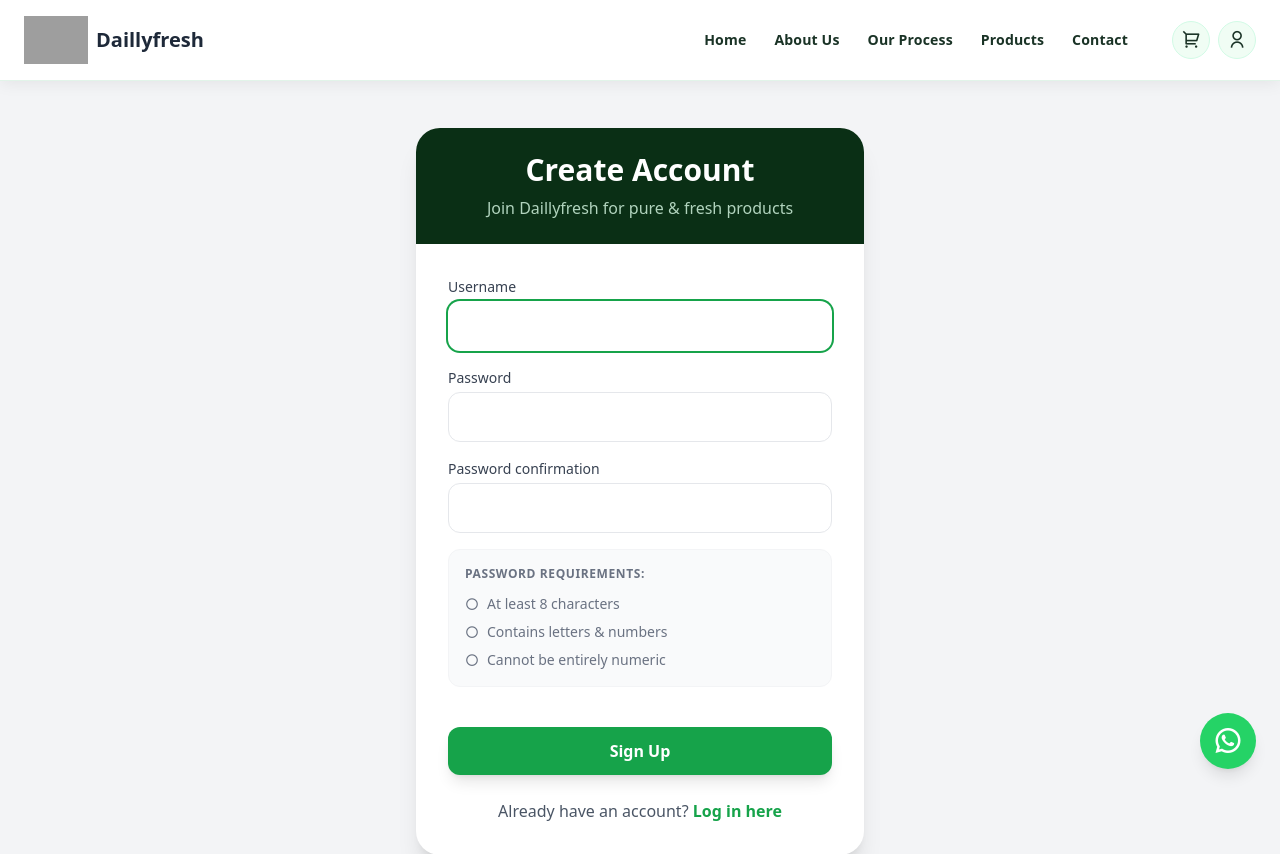
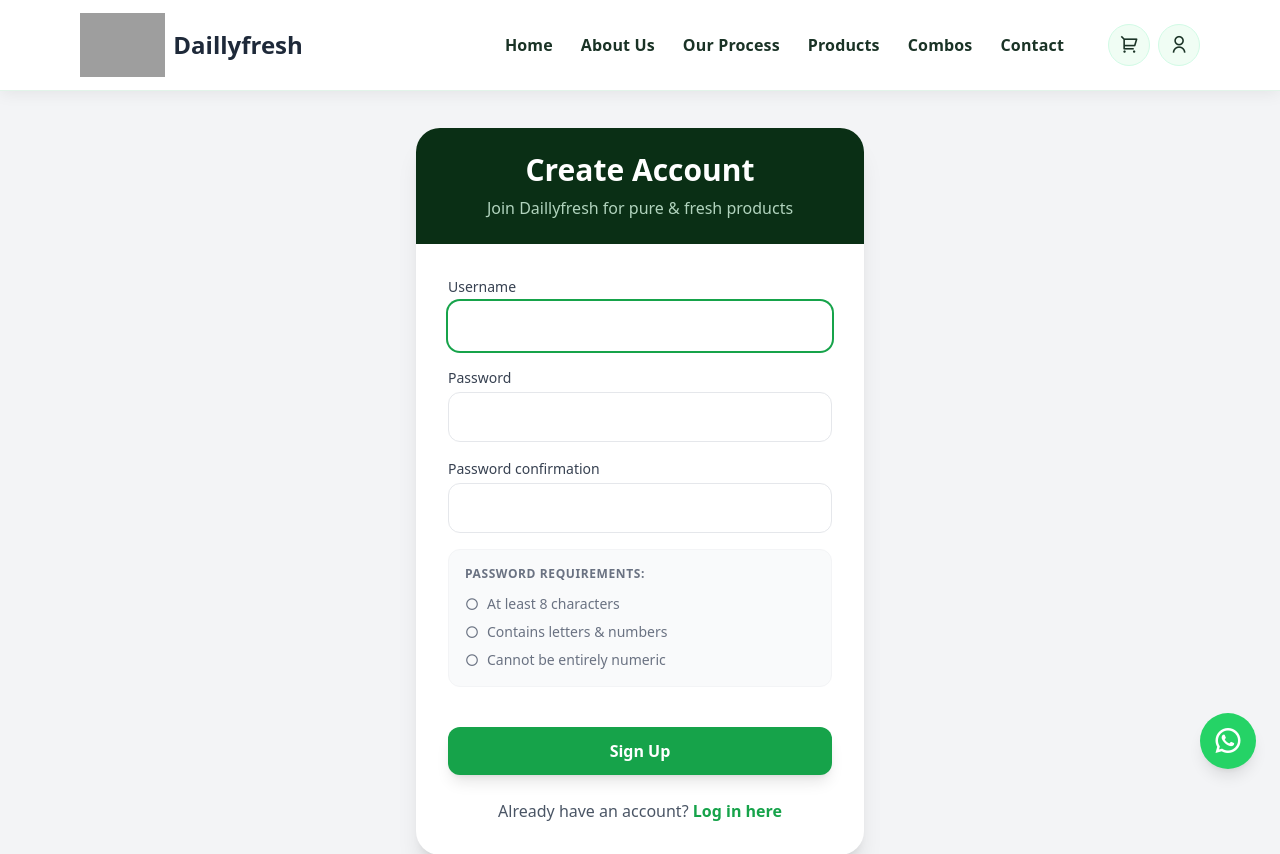
Before and after one commit to YashKshirsagar/Daillyfresh-2.0, a Django app: page /signup/ in a window 1280 px wide. Shown: the top 854 px of the page. Run offline with Django 5.2, Linux system fonts and the light colour scheme; style sheets or scripts are compiled from the project's sources; some libraries are stand-ins or nearby versions; grey boxes are pictures that could not be loaded.

Commit message:
update: header design and navigation consistency

```diff
--- a/templates/base.html
+++ b/templates/base.html
@@ -50,7 +50,7 @@
         display: flex !important;
       }
 
-      @media (min-width: 1024px) {
+      @media (min-width: 1080px) {
         .nav-desktop {
           display: flex !important;
         }
@@ -63,6 +63,9 @@
         .nav-mobile-dropdown {
           display: none !important;
         }
+        .header-inner {
+          padding: 0 5rem !important;
+        }
       }
 
       /* ── Classic Full-Width Header ── */
@@ -72,24 +75,12 @@
         -webkit-backdrop-filter: blur(12px);
         border-bottom: 1px solid rgba(22, 163, 74, 0.12);
         box-shadow: 0 2px 16px rgba(0, 0, 0, 0.07);
-        {% comment %} transition:
-          background 0.3s,
-          box-shadow 0.3s,
-          border-color 0.3s; {% endcomment %}
       }
-
-      /* Transparent mode on home hero */
-      {% comment %} .header-transparent .site-header {
-        background: rgba(0, 0, 0, 0.18);
-        border-bottom-color: rgba(255, 255, 255, 0.12);
-        box-shadow: none;
-      } {% endcomment %}
 
       .header-inner {
         width: 100%;
         padding: 0 1.5rem;
-        {% comment %} height: 68px; {% endcomment %}
-        height: 80px;
+        height: 90px;
         display: flex;
         align-items: center;
         justify-content: flex-start;
@@ -118,7 +109,7 @@
       .nav-link {
         position: relative;
         font-weight: 600;
-        font-size: 0.88rem;
+        font-size: 1rem;
         letter-spacing: 0.01em;
         color: #1a3326;
         text-decoration: none;
@@ -179,8 +170,8 @@
       /* Icon button (cart, user) */
       .icon-btn {
         position: relative;
-        width: 38px;
-        height: 38px;
+        width: 42px;
+        height: 42px;
         border-radius: 50%;
         display: flex;
         align-items: center;
@@ -213,8 +204,8 @@
 
       /* Avatar */
       .avatar {
-        width: 36px;
-        height: 36px;
+        width: 42px;
+        height: 42px;
         border-radius: 50%;
         background: linear-gradient(135deg, #16a34a, #0a2f15);
         color: #fff;
@@ -368,9 +359,9 @@
             <img
               src="{% static 'images/logo.png' %}"
               alt="Daillyfresh Logo"
-              class="h-12 w-auto object-contain"
+              class="h-16 w-auto object-contain"
             />
-            <span class="text-xl font-semibold ml-2">Daillyfresh</span>
+            <span class="text-2xl font-semibold ml-2">Daillyfresh</span>
           </a>
 
           <!-- Navigation and Actions Wrapper -->
@@ -400,6 +391,12 @@
                 class="nav-link"
                 :class="(!scrolled && isHome) ? 'nav-link-white' : ''"
                 >Products</a
+              >
+              <a
+                href="/#products"
+                class="nav-link"
+                :class="(!scrolled && isHome) ? 'nav-link-white' : ''"
+                >Combos</a
               >
               <a
                 href="#contact"
@@ -561,6 +558,13 @@
             style="color: #16a34a; margin-right: 12px; font-size: 1.1rem"
           ></i
           >Products
+        </a>
+        <a href="/#products" @click="mobileMenuOpen=false" class="mobile-link">
+          <i
+            class="ri-gift-line"
+            style="color: #16a34a; margin-right: 12px; font-size: 1.1rem"
+          ></i
+          >Combos
         </a>
         <a href="#contact" @click="mobileMenuOpen=false" class="mobile-link">
           <i
```
